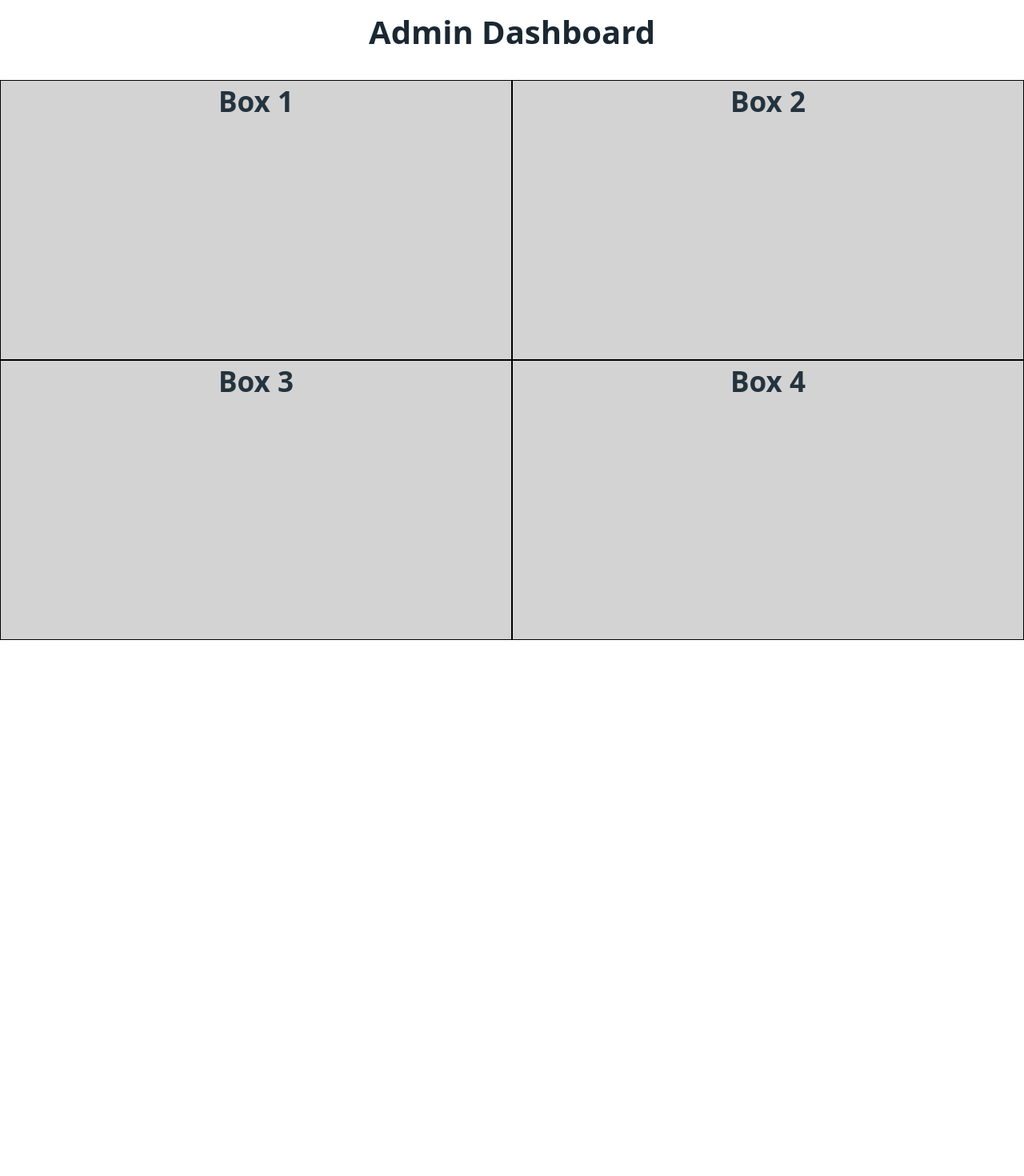
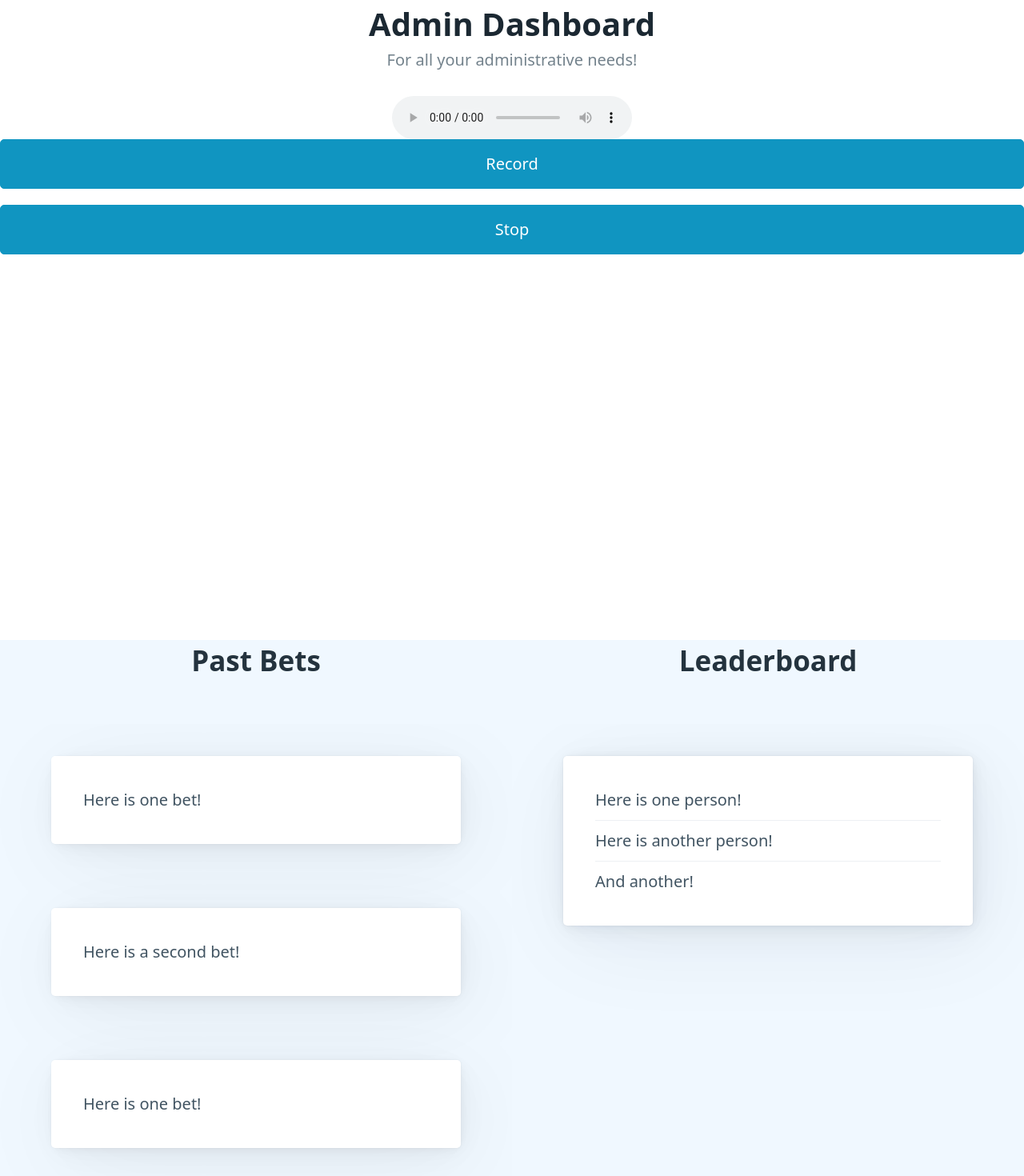
Before and after one commit to MsAbigailS/HackAI, a SvelteKit app in the folder svelte-backend-dashboard/: page / in a window 1280 px wide. Shown: the top 1470 px of the page at 80% size. Before the commit the page ends 800 px from the top, so only its background shows below. Built offline with nearby package versions, Linux system fonts and the light colour scheme; no server answers.

Commit message:
Working audio recorder

```diff
--- a/svelte-backend-dashboard/package.json
+++ b/svelte-backend-dashboard/package.json
@@ -27,5 +27,8 @@
 		"typescript": "^5.0.0",
 		"vite": "^4.2.0"
 	},
-	"type": "module"
+	"type": "module",
+	"dependencies": {
+		"audio-recorder": "^0.8.0"
+	}
 }
--- a/svelte-backend-dashboard/src/routes/+page.svelte
+++ b/svelte-backend-dashboard/src/routes/+page.svelte
@@ -1,4 +1,29 @@
 <script lang='ts'>
+	import { onMount } from "svelte";
+
+	let media: any[] = [];
+	let mediaRecorder: any = null;
+	onMount(async () => {
+		const stream = await navigator.mediaDevices.getUserMedia({ audio: true });
+
+		mediaRecorder = new MediaRecorder(stream);
+
+		mediaRecorder.ondataavailable = (e: any) => media.push(e.data)
+
+		mediaRecorder.onstop = function(){
+			const audio = document.querySelector('audio');
+
+			const blob = new Blob(media, {'type' : 'audio/wav; codecs=MS_PCM' });
+
+			media = [];
+			if(audio) {
+				audio.src = window.URL.createObjectURL(blob);
+			}
+		}
+
+	});
+	function startRecording(){ mediaRecorder.start() }
+	function stopRecording() { mediaRecorder.stop() }
 
 </script>
 
@@ -7,31 +32,116 @@
 </svelte:head>
 
 <main>
-	<h1>Admin Dashboard</h1>
-	<!-- make four different boxes that each separate the page below the header into four equal parts -->
-	<div class="row">
-		<div class="box">
-			<h2>Box 1</h2>
+	<div class="fullpage" id="homescreen">
+		<div class='headings'>
+			<h1>Admin Dashboard</h1>
+			<h2>For all your administrative needs!</h2>
 		</div>
-		<div class="box">
-			<h2>Box 2</h2>
-		</div>
+		<audio controls />
+		<button on:click={startRecording}>Record</button>
+		<button on:click={stopRecording}>Stop</button>
 	</div>
-	<div class="row">
-		<div class="box">
-			<h2>Box 3</h2>
-		</div>
-		<div class="box">
-			<h2>Box 4</h2>
+	<div class="fullpage" id="past-bet-screen">
+		<div class="row">
+			<div class="halfsection">
+				<h2>Past Bets</h2>
+				<div id="pastbet-cards">
+					<article id="pastbet-card">Here is one bet!</article>
+					<article id="pastbet-card">Here is a second bet!</article>
+					<article id="pastbet-card">Here is one bet!</article>
+					<article id="pastbet-card">Here is one bet!</article>
+					<article id="pastbet-card">Here is a second bet!</article>
+					<article id="pastbet-card">Here is a second bet!</article>
+				</div>
+			</div>
+			<div class="halfsection">
+				<h2>Leaderboard</h2>
+				<div id="leaderboard-cards">
+					<article id="leaderboard-card">
+						Here is one person!
+						<hr>
+						Here is another person!
+						<hr>
+						And another!
+					</article>
+				</div>
+			</div>
 		</div>
 	</div>
 </main>
 
 <style>
+
+	#leaderboard-card {
+		width: 80%;
+	}
+
+	#leaderboard-cards {
+		display: flex;
+		flex-direction: column;
+		align-items: center;
+		align-content: center;
+		overflow-y: auto;
+		width: 100%;
+		height: 100%;
+	}
+
+	#pastbet-cards {
+		display: flex;
+		flex-direction: column;
+		align-items: center;
+		align-content: center;
+		overflow-y: auto;
+		width: 100%;
+		height: 100%;
+	}
+
+	#pastbet-card {
+		width: 80%;
+	}
+
 	h1 {
+		margin-bottom: 0;
 		text-align: center;
-		margin: 10px;	/*20 px overall*/
-		height: 80px;
+	}
+
+	h2 {
+		margin-top: 0;
+		text-align: center;
+	}
+	.headings {
+		display: flex;
+		flex-direction: column;
+		align-items: center;
+		align-content: center;
+	}
+	.row {
+		display: flex;
+		flex-direction: row;
+		align-items: center;
+		align-content: center;
+		height: 100%;
+		width: 100%;
+	}
+	.halfsection {
+		width: 50vw;
+		height: 100%;
+		margin: 0;
+		display: flex;
+		flex-direction: column;
+		align-items: center;
+		align-content: center;
+		background-color: aliceblue;
+	}
+
+	.fullpage {
+		width: 100vw;
+		height: 100vh;
+		margin: 0;
+		display: flex;
+		flex-direction: column;
+		align-items: center;
+		align-content: center;
 	}
 
 	/* h1 is overall 100px */
@@ -45,23 +155,4 @@
 		align-content: center;
 	}
 
-	.row {
-		display: flex;
-		flex-direction: row;
-		align-items: center;
-		align-content: center;
-		width: 100vw;
-		height: calc(50vh - 50px);
-	}
-
-	.box {
-		width: 50%;
-		height: 100%;
-		display: flex;
-		flex-direction: column;
-		align-items: center;
-		align-content: center;
-		background-color: lightgray;
-		border: 1px solid black;
-	}
 </style>
```
Also changed, not shown: 1 other file (tests, documents, lock files or other folders).
